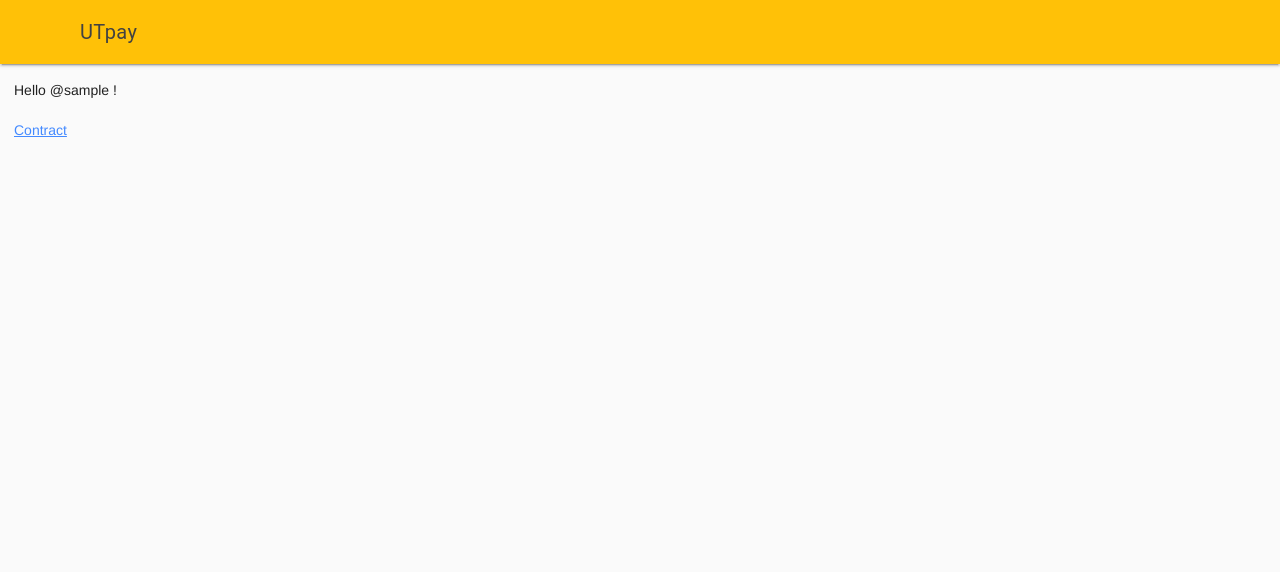
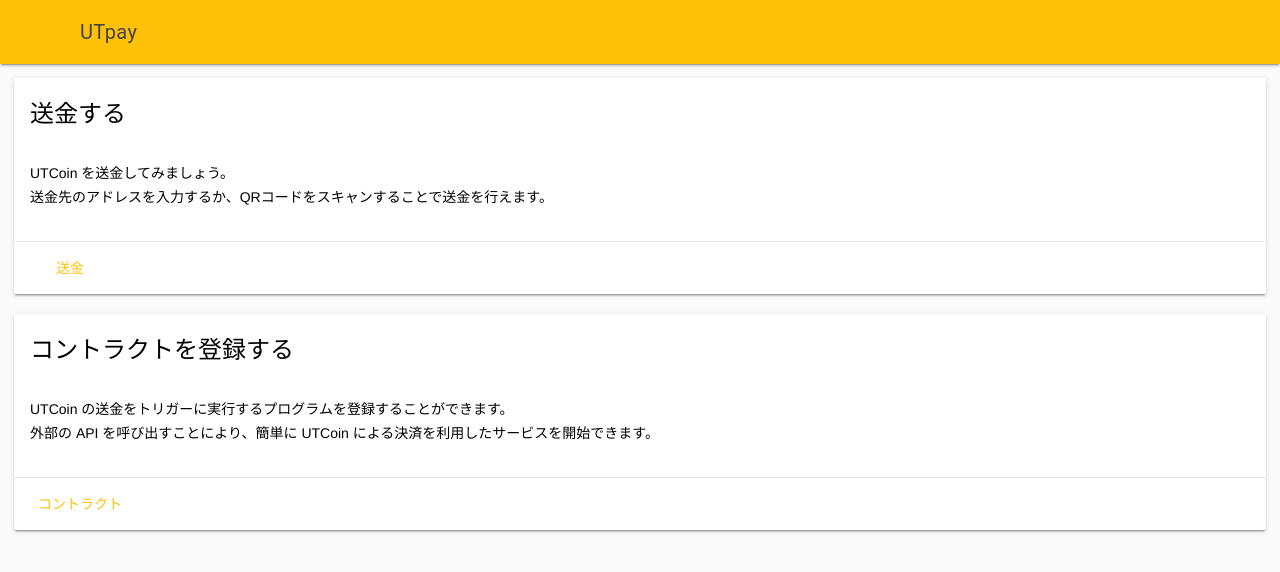
Before and after one commit to UTpay/UTpay, a Django app: page / in a window 1280 px wide. Shown: the top 572 px of the page. Run offline with Django 3.2, Linux system fonts and the light colour scheme; the visitor is signed in with stand-in values (Sample User, id 1); parts of the project's set-up code (start-up, migrations or seed data) failed here and were passed over.

Commit message:
Update index.html

```diff
--- a/website/templates/index.html
+++ b/website/templates/index.html
@@ -4,8 +4,36 @@
 
 {% block content %}
 {% if user.is_authenticated %}
-<p>Hello @{{ user.username }} !</p>
-<p><a href="{% url 'accounts:contract' %}">Contract</a></p>
+<div class="mdl-card mdl-shadow--2dp">
+  <div class="mdl-card__title">
+    <h2 class="mdl-card__title-text">送金する</h2>
+  </div>
+  <div class="mdl-card__supporting-text">
+    <p>
+      UTCoin を送金してみましょう。<br>
+      送金先のアドレスを入力するか、QRコードをスキャンすることで送金を行えます。
+    </p>
+  </div>
+  <div class="mdl-card__actions mdl-card--border">
+    <a href={% url 'website:transfer' %} class="mdl-button mdl-button--colored mdl-js-button mdl-js-ripple-effect">送金</a>
+  </div>
+</div>
+
+<br>
+<div class="mdl-card mdl-shadow--2dp">
+  <div class="mdl-card__title">
+    <h2 class="mdl-card__title-text">コントラクトを登録する</h2>
+  </div>
+  <div class="mdl-card__supporting-text">
+    <p>
+      UTCoin の送金をトリガーに実行するプログラムを登録することができます。<br>
+      外部の API を呼び出すことにより、簡単に UTCoin による決済を利用したサービスを開始できます。
+    </p>
+  </div>
+  <div class="mdl-card__actions mdl-card--border">
+    <a href={% url 'accounts:contract' %} class="mdl-button mdl-button--colored mdl-js-button mdl-js-ripple-effect">コントラクト</a>
+  </div>
+</div>
 
 {% else %}
 <div id="welcome-card" class="mdl-card mdl-shadow--2dp">
```
